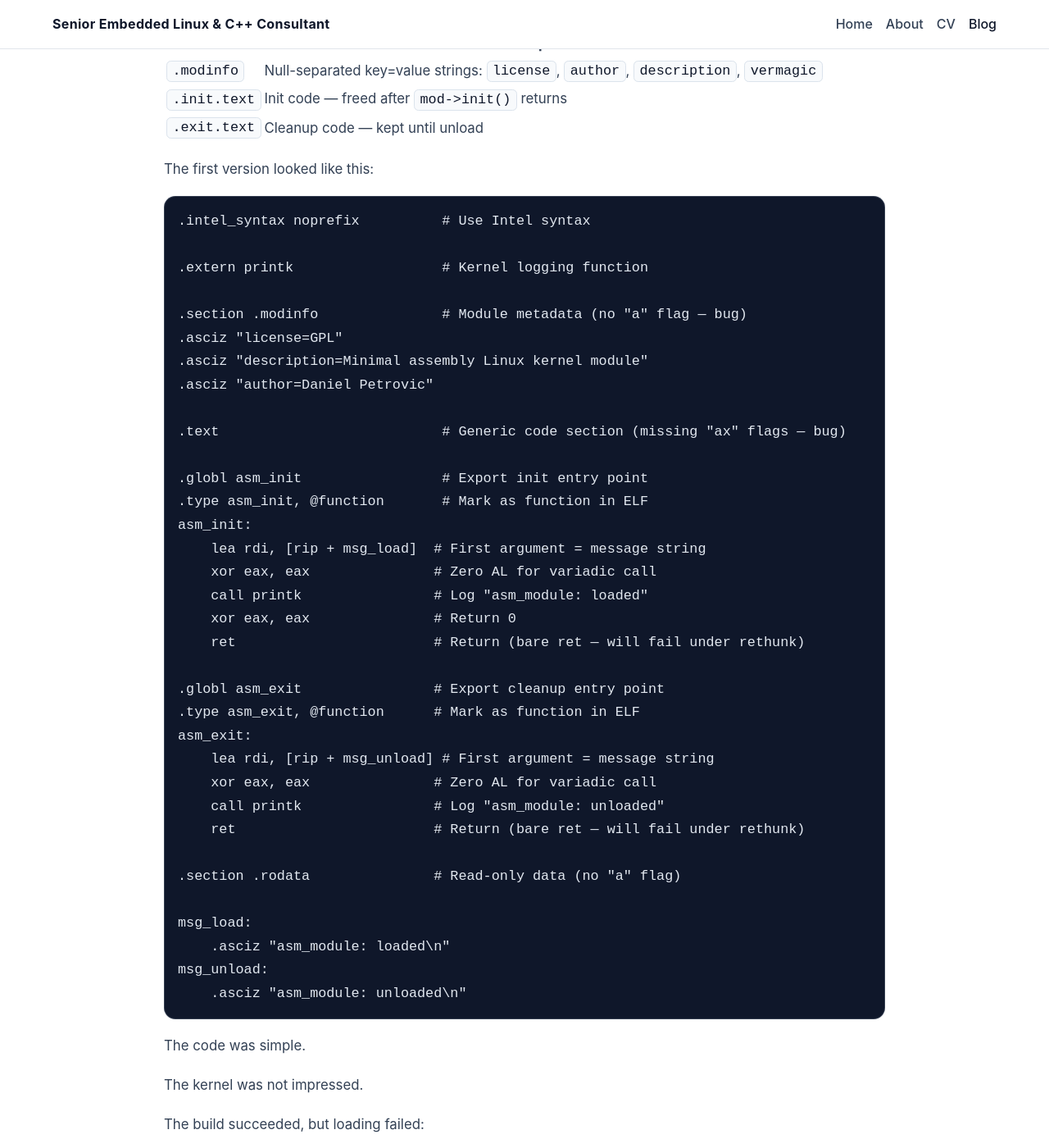
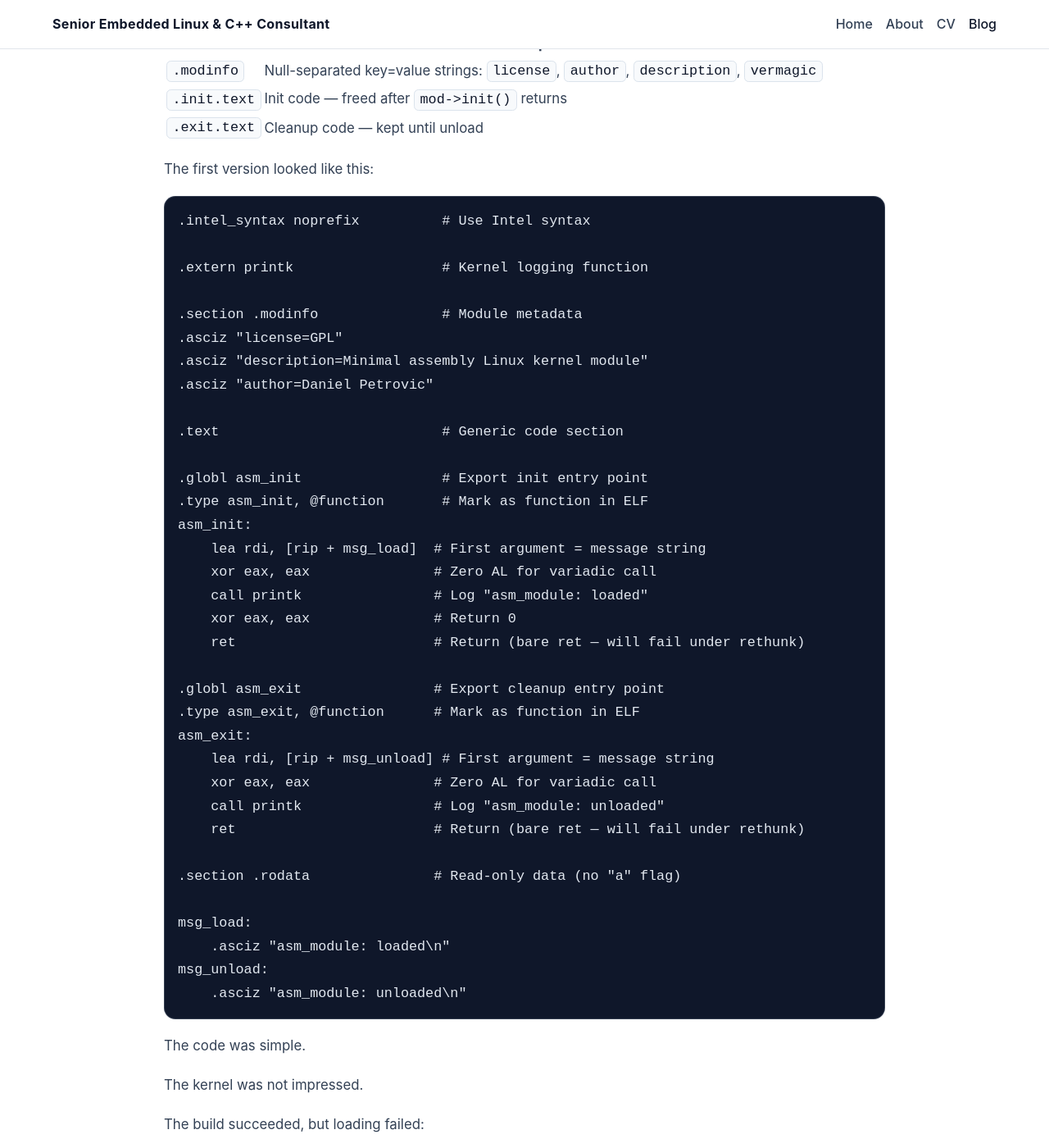
Before and after one commit to daniel-petrovic/daniel-petrovic.github.io, a Jekyll site: the page built from _posts/2026-07-28-building-linux-kernel-module-pure-x86-assembly.md, in a window 1280 px wide and 1400 px high, scrolled down 2443 px. Shown: the whole window at 82% size. Built offline with Jekyll 4.4.1, drawn with Linux system fonts in a browser that asks for light colours.

Commit message:
Remove bug hints from initial code comments

```diff
--- a/_posts/2026-07-28-building-linux-kernel-module-pure-x86-assembly.md
+++ b/_posts/2026-07-28-building-linux-kernel-module-pure-x86-assembly.md
@@ -89,12 +89,12 @@ The first version looked like this:
 
 .extern printk                  # Kernel logging function
 
-.section .modinfo               # Module metadata (no "a" flag — bug)
+.section .modinfo               # Module metadata
 .asciz "license=GPL"
 .asciz "description=Minimal assembly Linux kernel module"
 .asciz "author=Daniel Petrovic"
 
-.text                           # Generic code section (missing "ax" flags — bug)
+.text                           # Generic code section
 
 .globl asm_init                 # Export init entry point
 .type asm_init, @function       # Mark as function in ELF
```
